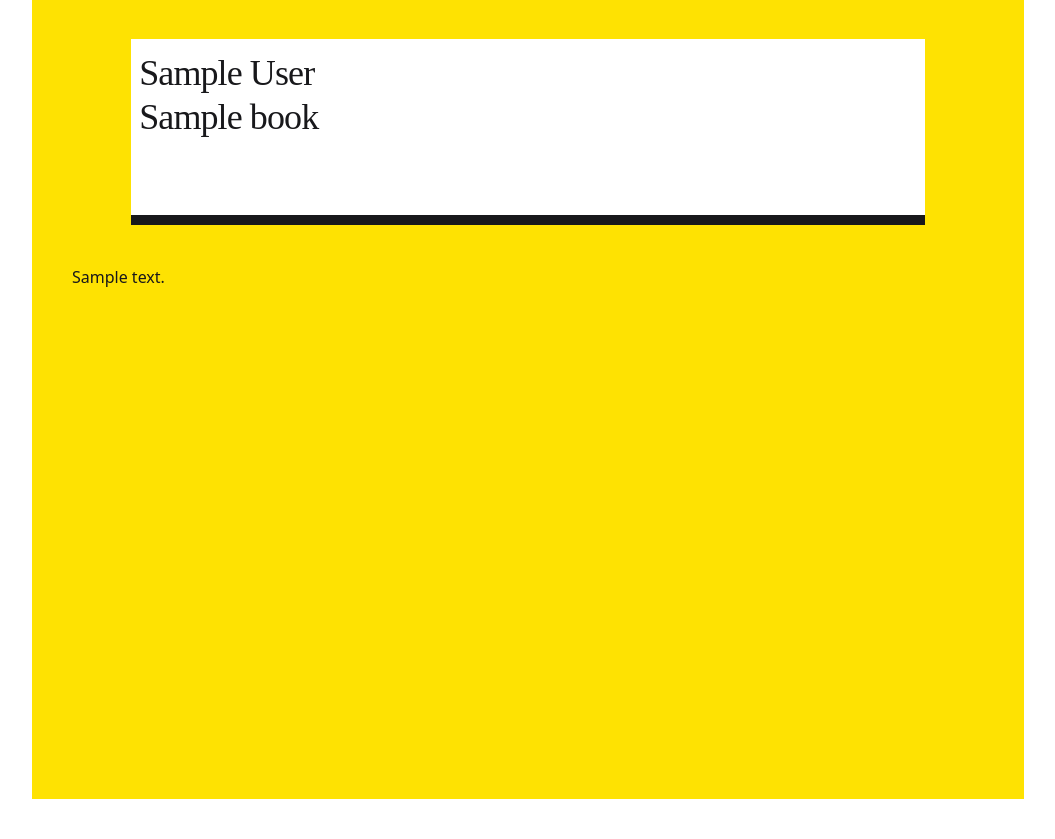
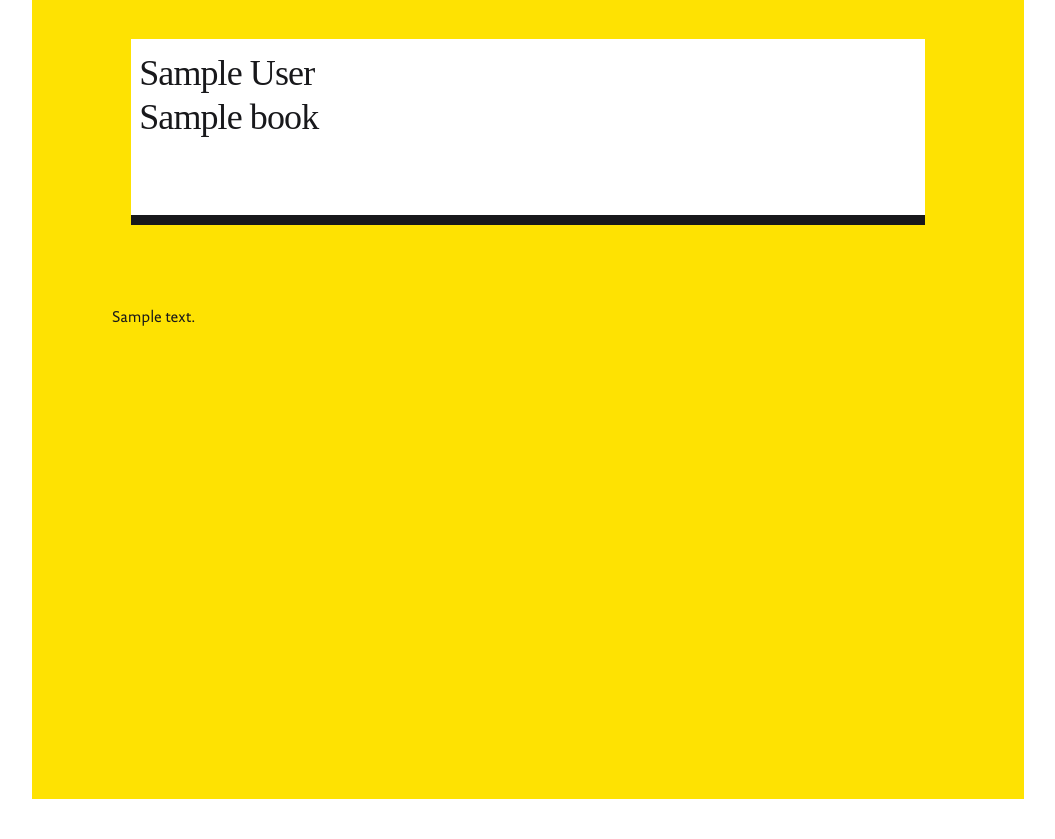
Before and after one commit to lukasz-pudlo/grasp, a Django app: page /books/1 in a window 1280 px wide. Shown: the part 121-960 px from the top of the page, without its empty margins (112-1167 px from the left). Run offline with Django 5.2, Linux system fonts and the light colour scheme; a user stored in the database is signed in; tables that the repository leaves empty hold one stand-in row (values such as "Sample post"); style sheets or scripts are compiled from the project's sources; some web fonts are replaced.

Commit message:
Apply text balance and Documenta Sans ST Regular font to text fragment

```diff
--- a/templates/book_detail.html
+++ b/templates/book_detail.html
@@ -20,8 +20,8 @@
         </div>
         <div class="row-span-15">
             {% for fragment in text_fragments %}
-            <div class="mt-10 ml-10 mr-10">
-                <p>
+            <div class="mt-20 ml-20 mr-20 text-balance">
+                <p class="font-[DocumentaSansSTRegular]">
                     {{ fragment.text }}
                 </p>
             </div>
```
